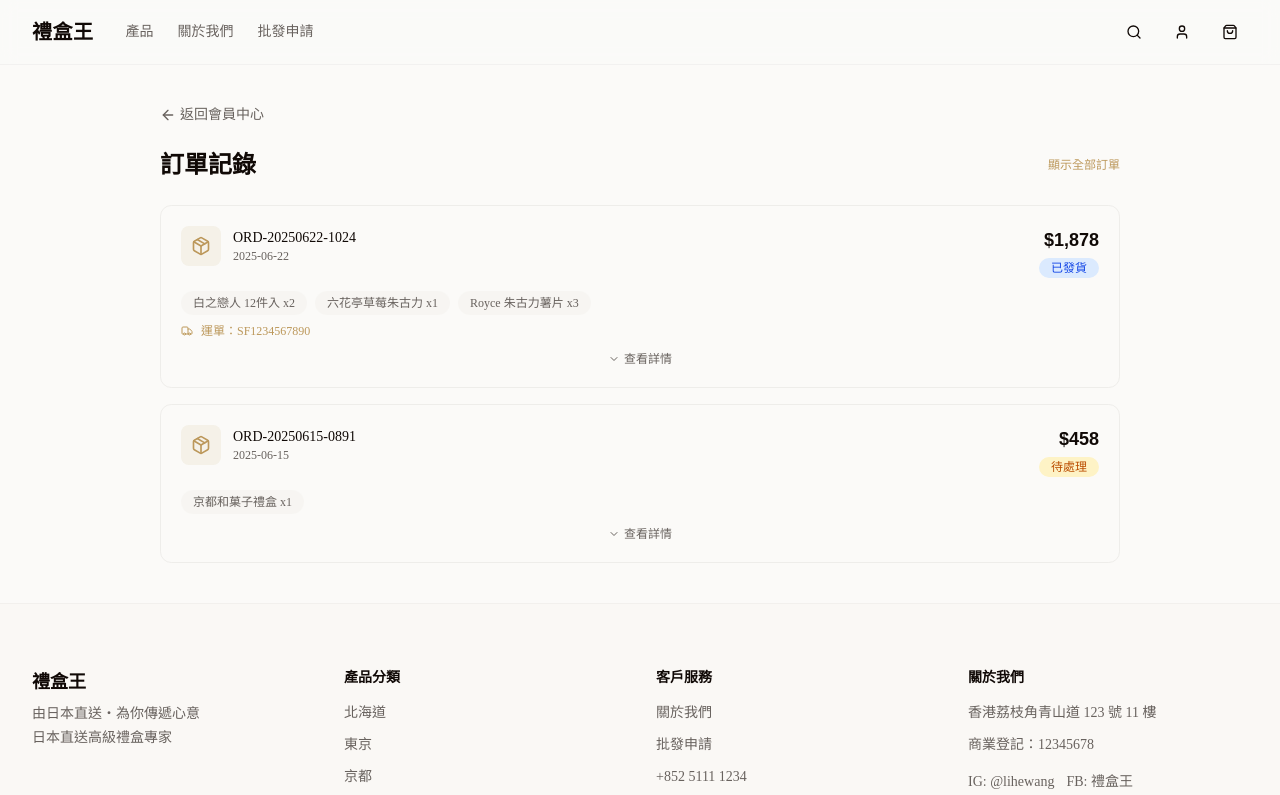
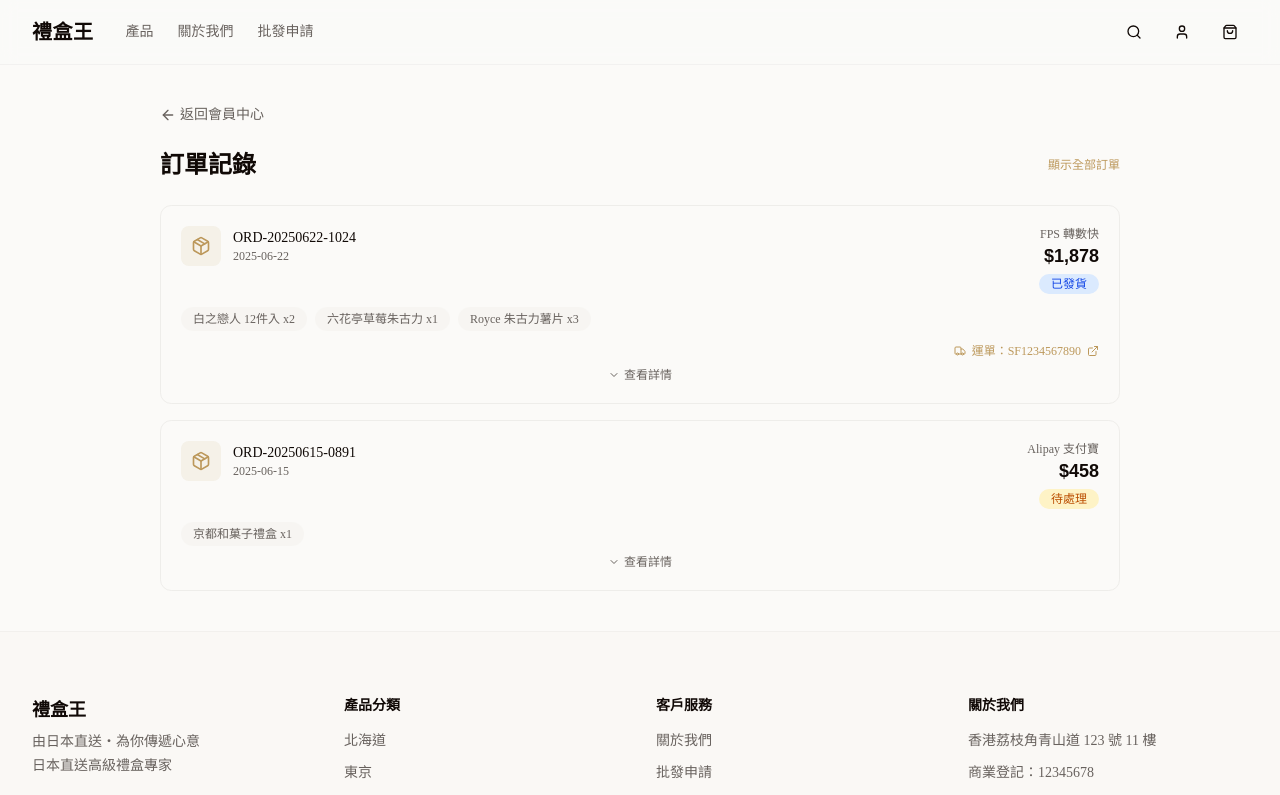
Before and after one commit to heisgroup-2358/lihewang, a Next.js app: page /account/orders in a window 1280 px wide. Shown: the top 795 px of the page. Built offline with nearby package versions, Linux system fonts and the light colour scheme.

Commit message:
fix: payment method on total line, tracking on right side with clickable link in collapsed view

```diff
--- a/src/app/account/orders/page.tsx
+++ b/src/app/account/orders/page.tsx
@@ -2,7 +2,7 @@
 
 import { useState } from "react";
 import Link from "next/link";
-import { ArrowLeft, Package, MapPin, Truck, ChevronDown, ChevronUp, ExternalLink, CreditCard } from "lucide-react";
+import { ArrowLeft, Package, MapPin, Truck, ChevronDown, ChevronUp, ExternalLink } from "lucide-react";
 
 const ORDERS = [
   {
@@ -68,6 +68,7 @@ function OrderCard({ order }: { order: typeof ORDERS[0] }) {
             </div>
           </div>
           <div className="text-right">
+            <p className="text-xs text-muted-foreground">{PAYMENT_METHOD_LABELS[order.paymentMethod] || order.paymentMethod}</p>
             <p className="font-heading text-lg font-bold">${order.total.toLocaleString()}</p>
             <span className={`inline-block mt-1 rounded-full px-3 py-0.5 text-xs font-medium ${status.color}`}>
               {status.label}
@@ -86,14 +87,20 @@ function OrderCard({ order }: { order: typeof ORDERS[0] }) {
 
         {/* Tracking number in collapsed view (if shipped) */}
         {isShipped && order.trackingNumber && (
-          <div className="mt-2 flex items-center gap-2 text-xs text-primary">
-            <Truck className="h-3 w-3" />
-            <span>運單：{order.trackingNumber}</span>
+          <div className="flex items-center justify-between mt-3">
+            <span />
+            <a href={`https://htm.sf-express.com/hk/tc/dynamic_function/waybill/?wbNo=${order.trackingNumber}`}
+              target="_blank" rel="noopener noreferrer" onClick={(e) => e.stopPropagation()}
+              className="inline-flex items-center gap-1.5 text-xs text-primary hover:underline">
+              <Truck className="h-3 w-3" />
+              運單：{order.trackingNumber}
+              <ExternalLink className="h-3 w-3" />
+            </a>
           </div>
         )}
 
         {/* Expand indicator */}
-        <div className="flex items-center justify-center mt-3 text-xs text-muted-foreground">
+        <div className="flex items-center justify-center mt-2 text-xs text-muted-foreground">
           {expanded ? <><ChevronUp className="h-3 w-3 mr-1" /> 收起詳情</> : <><ChevronDown className="h-3 w-3 mr-1" /> 查看詳情</>}
         </div>
       </button>
@@ -120,14 +127,6 @@ function OrderCard({ order }: { order: typeof ORDERS[0] }) {
                 <span className="font-heading font-bold">${order.total.toLocaleString()}</span>
               </div>
             </div>
-          </div>
-
-          {/* Payment method */}
-          <div className="px-5 py-4">
-            <p className="text-xs font-medium text-muted-foreground mb-2 flex items-center gap-1">
-              <CreditCard className="h-3 w-3" /> 付款方式
-            </p>
-            <p className="text-sm">{PAYMENT_METHOD_LABELS[order.paymentMethod] || order.paymentMethod}</p>
           </div>
 
           {/* Shipping address */}
```
